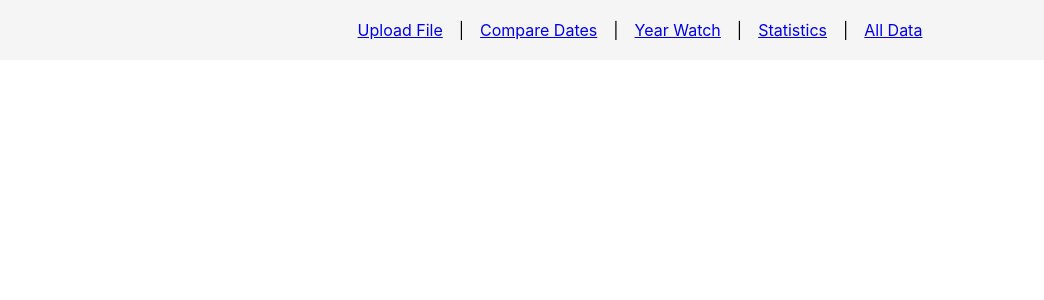
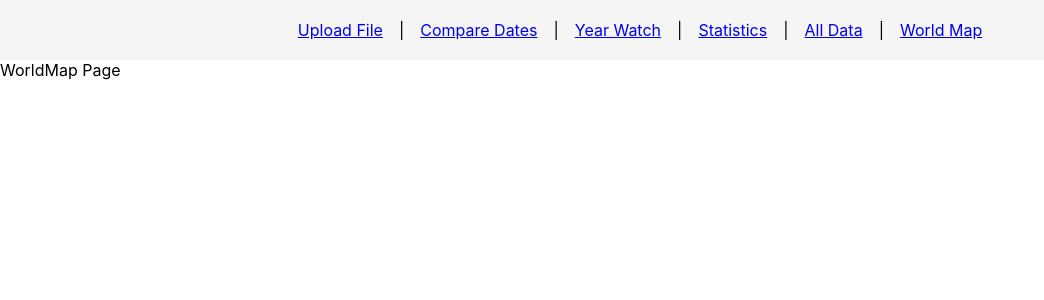
Before and after one commit to caviroski/imdb-ratings, a React (Create React App) app in the folder frontend/imdb-ratings-frontend/: page /world-map in a window 1280 px wide. Shown: the top 300 px of the page, without its empty margins (0-1044 px from the left). Built offline with nearby package versions, Linux system fonts and the light colour scheme.

Commit message:
add world map

```diff
--- a/frontend/imdb-ratings-frontend/src/App.js
+++ b/frontend/imdb-ratings-frontend/src/App.js
@@ -5,6 +5,7 @@ import Compare from './pages/Compare';
 import YearWatch from './pages/YearWatch';
 import Statistics from './pages/Statistics';
 import AllData from './pages/AllData';
+import WorldMap from './pages/WorldMap';
 
 function App() {
   return (
@@ -25,7 +26,8 @@ function App() {
           <Link to="/compare">Compare Dates</Link> |
           <Link to="/year">Year Watch</Link> |
           <Link to="/rating-statistics">Statistics</Link> |
-          <Link to="/all-data">All Data</Link>
+          <Link to="/all-data">All Data</Link> |
+          <Link to="/world-map">World Map</Link>
         </nav>
 
         <Routes>
@@ -35,6 +37,7 @@ function App() {
           <Route path="/year" element={<YearWatch />} />
           <Route path="/rating-statistics" element={<Statistics />} />
           <Route path="/all-data" element={<AllData />} />
+          <Route path="/world-map" element={<WorldMap />} />
         </Routes>
       </div>
     </Router>
--- /dev/null
+++ b/frontend/imdb-ratings-frontend/src/pages/WorldMap.jsx
@@ -0,0 +1,5 @@
+export default function WorldMap() {
+  return (
+    <div>WorldMap Page</div>
+  );
+}
```
